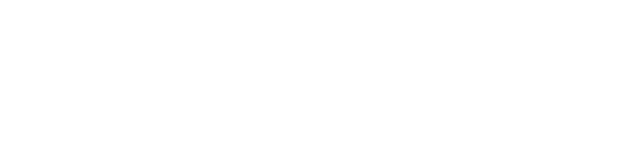
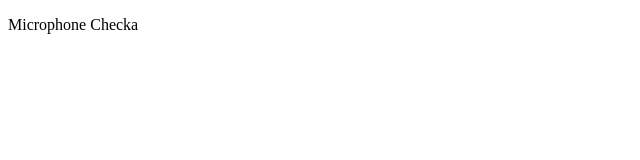
Before and after one commit to jayctee/te-nvirment, a plain HTML site: page index.html in a window 1280 px wide. Shown: the whole page, without its empty margins (0-640 px from the left). Drawn offline with Linux system fonts and the light colour scheme.

Commit message:
Added Paragraph

```diff
--- a/index.html
+++ b/index.html
@@ -5,6 +5,6 @@
 </head>
 
 <body>
-
+	<p>Microphone Checka</p>
 </body>
 </html>
```
